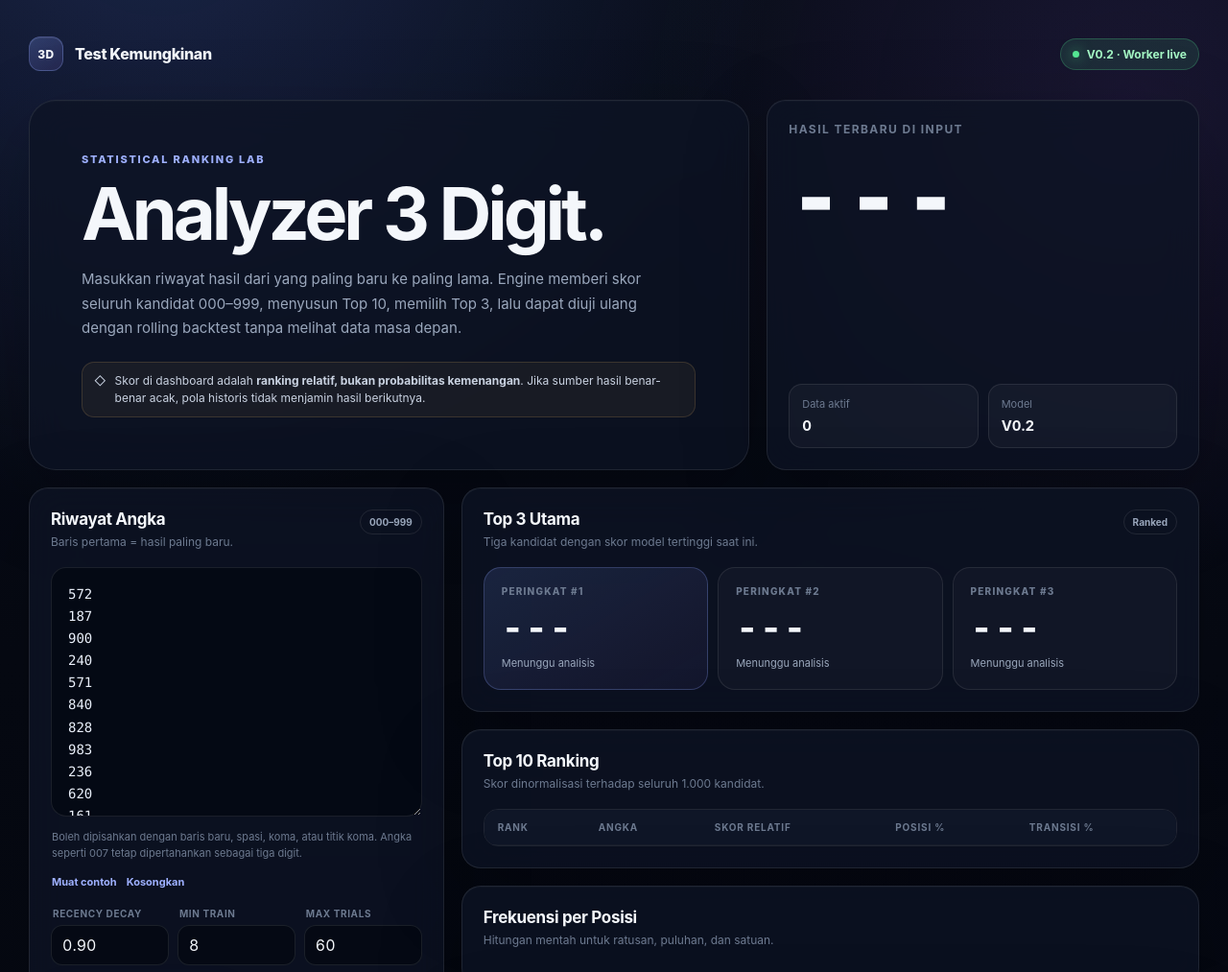
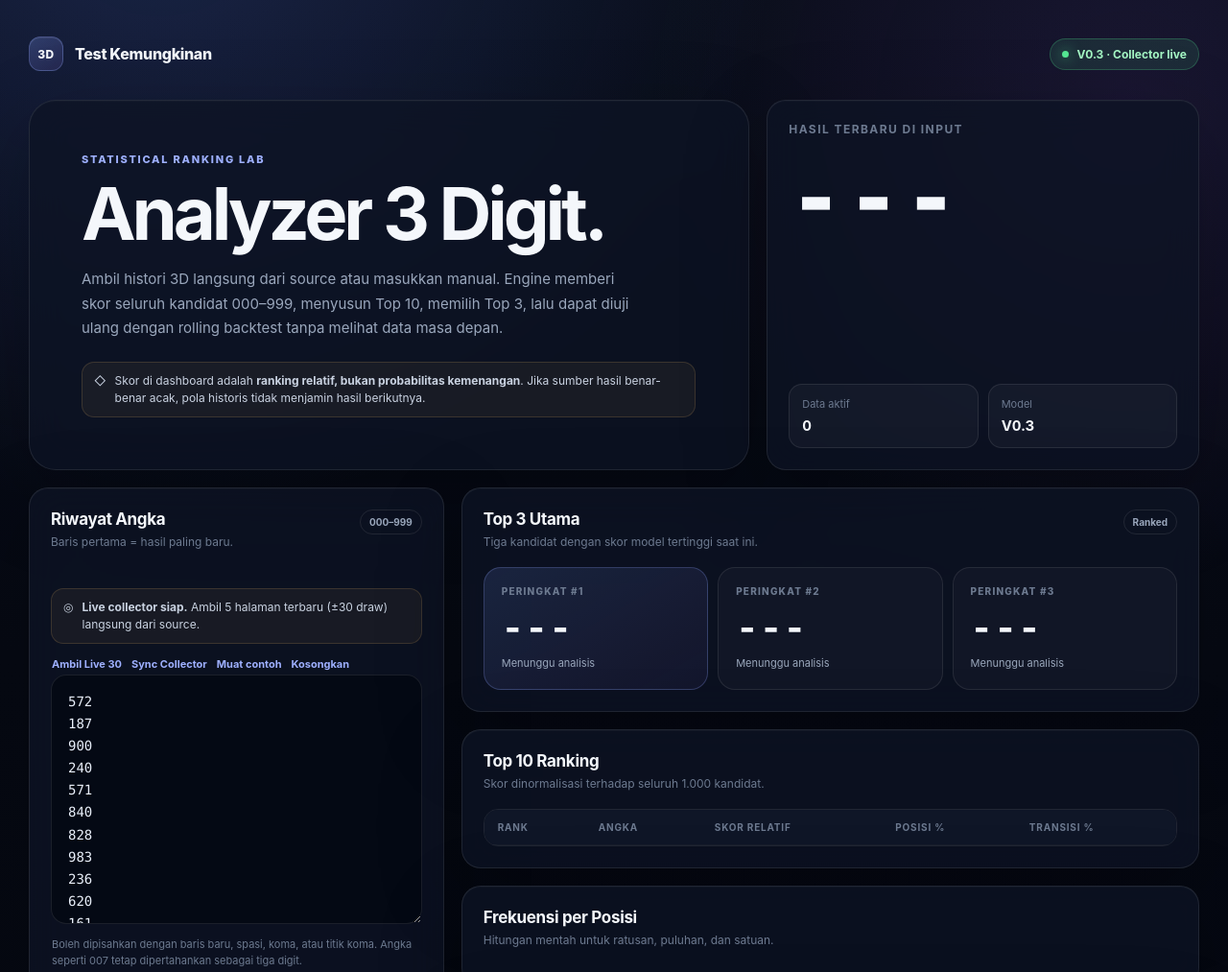
Before and after one commit to danikrakatau1/testkemungkinan, a website: page public/index.html in a window 1280 px wide. Shown: the top 1013 px of the page at 96% size. Drawn offline with Linux system fonts and the light colour scheme; no server answers.

Commit message:
feat: expose V0.3 live collector controls in dashboard

```diff
--- a/public/index.html
+++ b/public/index.html
@@ -4,8 +4,8 @@
   <meta charset="utf-8" />
   <meta name="viewport" content="width=device-width,initial-scale=1" />
   <meta name="theme-color" content="#060913" />
-  <meta name="description" content="Dashboard eksperimen statistik 3 digit: ranking Top 10, Top 3, statistik posisi, dan rolling backtest tanpa future leak." />
-  <title>Test Kemungkinan 3D · V0.2</title>
+  <meta name="description" content="Dashboard eksperimen statistik 3 digit: live collector, ranking Top 10, Top 3, statistik posisi, dan rolling backtest tanpa future leak." />
+  <title>Test Kemungkinan 3D · V0.3</title>
   <link rel="stylesheet" href="/styles.css" />
 </head>
 <body>
@@ -15,7 +15,7 @@
         <div class="brand-mark">3D</div>
         <div class="brand-text">Test Kemungkinan</div>
       </div>
-      <div class="status"><span class="status-dot"></span> V0.2 · Worker live</div>
+      <div class="status"><span class="status-dot"></span> V0.3 · Collector live</div>
     </header>
 
     <main>
@@ -23,7 +23,7 @@
         <article class="hero-copy">
           <p class="eyebrow">Statistical Ranking Lab</p>
           <h1>Analyzer 3 Digit.</h1>
-          <p class="lead">Masukkan riwayat hasil dari yang paling baru ke paling lama. Engine memberi skor seluruh kandidat 000–999, menyusun Top 10, memilih Top 3, lalu dapat diuji ulang dengan rolling backtest tanpa melihat data masa depan.</p>
+          <p class="lead">Ambil histori 3D langsung dari source atau masukkan manual. Engine memberi skor seluruh kandidat 000–999, menyusun Top 10, memilih Top 3, lalu dapat diuji ulang dengan rolling backtest tanpa melihat data masa depan.</p>
           <div class="warning"><span>◇</span><span>Skor di dashboard adalah <strong>ranking relatif, bukan probabilitas kemenangan</strong>. Jika sumber hasil benar-benar acak, pola historis tidak menjamin hasil berikutnya.</span></div>
         </article>
 
@@ -34,7 +34,7 @@
           </div>
           <div class="quick-meta">
             <div class="meta-box"><span>Data aktif</span><strong id="drawCount">0</strong></div>
-            <div class="meta-box"><span>Model</span><strong id="modelName">V0.2</strong></div>
+            <div class="meta-box"><span>Model</span><strong id="modelName">V0.3</strong></div>
           </div>
         </aside>
       </section>
@@ -49,12 +49,16 @@
             <span class="small-badge">000–999</span>
           </div>
 
-          <textarea id="historyInput" inputmode="numeric" spellcheck="false" aria-label="Riwayat angka 3 digit"></textarea>
-          <p class="hint">Boleh dipisahkan dengan baris baru, spasi, koma, atau titik koma. Angka seperti 007 tetap dipertahankan sebagai tiga digit.</p>
+          <div class="warning" id="collectorStatus"><span>◎</span><span><strong>Live collector siap.</strong> Ambil 5 halaman terbaru (±30 draw) langsung dari source.</span></div>
           <div class="input-actions">
+            <button class="text-btn" id="liveBtn" type="button">Ambil Live 30</button>
+            <button class="text-btn" id="syncBtn" type="button">Sync Collector</button>
             <button class="text-btn" id="sampleBtn" type="button">Muat contoh</button>
             <button class="text-btn" id="clearBtn" type="button">Kosongkan</button>
           </div>
+
+          <textarea id="historyInput" inputmode="numeric" spellcheck="false" aria-label="Riwayat angka 3 digit"></textarea>
+          <p class="hint">Boleh dipisahkan dengan baris baru, spasi, koma, atau titik koma. Angka seperti 007 tetap dipertahankan sebagai tiga digit.</p>
 
           <div class="controls">
             <div class="field">
@@ -143,7 +147,7 @@
 
     <footer>
       <span>Standalone project · danikrakatau1/testkemungkinan</span>
-      <span>V0.2 · analyzer + backtest dashboard</span>
+      <span>V0.3 · live collector + analyzer + backtest</span>
     </footer>
   </div>
 
```
